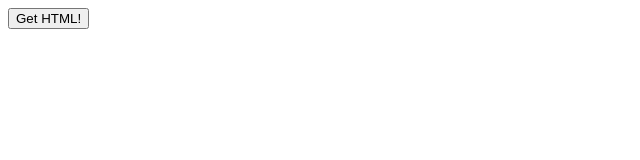
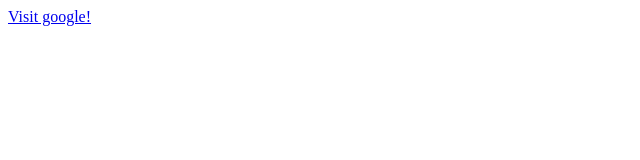
Before and after one commit to maor-demo/demo, a plain HTML site: page index.html in a window 1280 px wide. Shown: the whole page, without its empty margins (0-640 px from the left). Drawn offline with Linux system fonts and the light colour scheme.

Commit message:
Update index.html

```diff
--- a/index.html
+++ b/index.html
@@ -6,7 +6,9 @@
     <title>Document</title>
 </head>
 <body>
-    <button onclick="redirectTo('https://www.google.co.il')">Get HTML!</button>
+ <!-- <button onclick="redirectTo('https://www.google.co.il')">Get HTML!</button> -->
+    <a href="https://www.google.com" target="_blank">Visit google!</a>
+
 </body>
 
 <script type="text/javascript">
```
